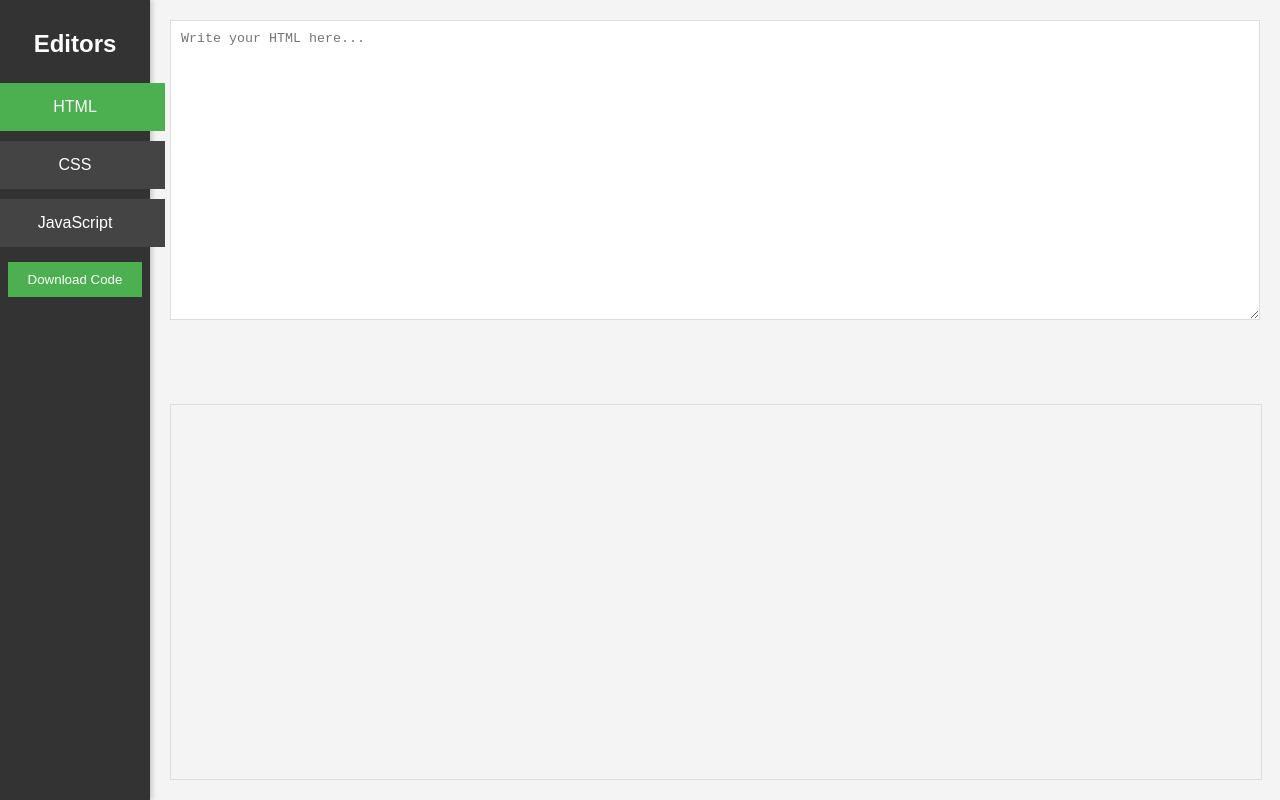
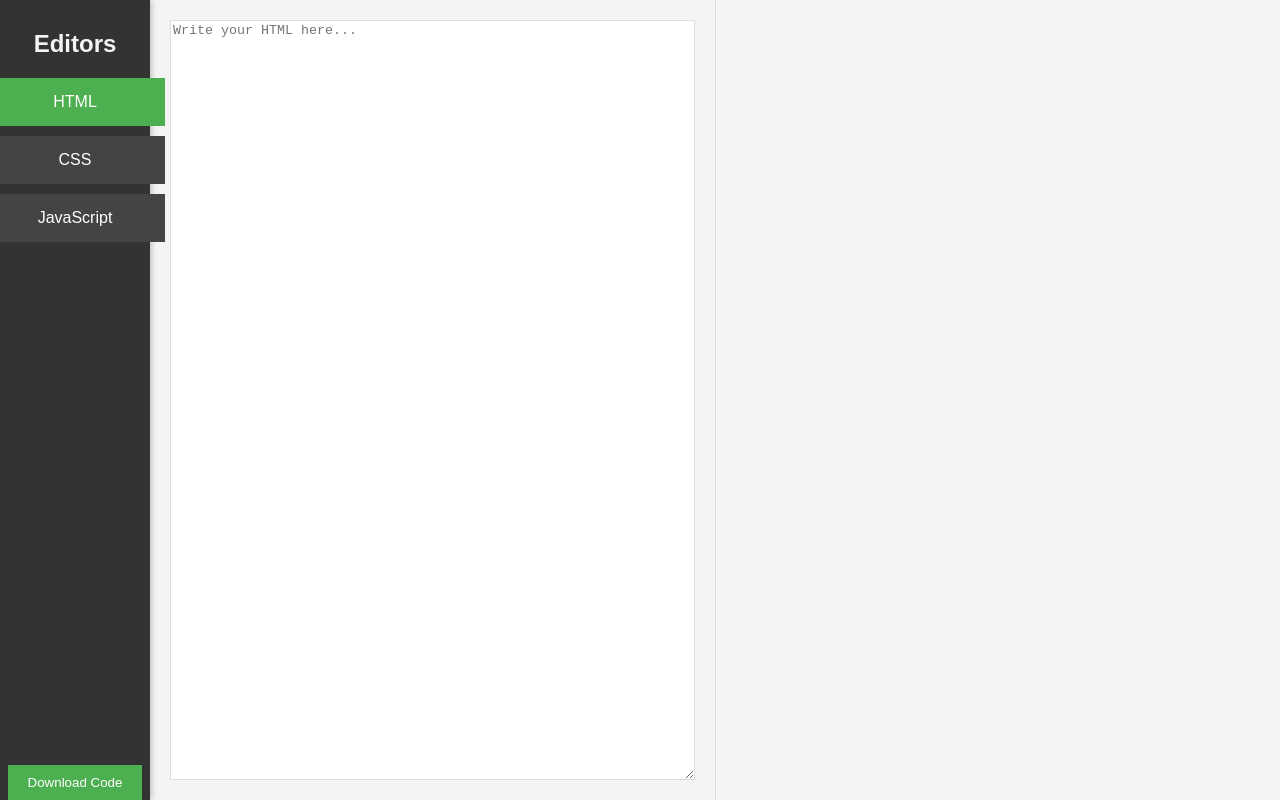
Before and after one commit to bwclark14/theweb, a plain HTML site: page index.html in a window 1280 px wide. Drawn offline with nearby package versions, Linux system fonts and the light colour scheme.

Commit message:
Update index.html

```diff
--- a/index.html
+++ b/index.html
@@ -9,12 +9,8 @@
             font-family: Arial, sans-serif;
             margin: 0;
             display: flex;
+            height: 100vh;
             background-color: #f4f4f4;
-            height: 100vh;
-        }
-        h1 {
-            text-align: center;
-            margin-top: 10px;
         }
         .sidebar {
             width: 150px;
@@ -25,6 +21,10 @@
             align-items: center;
             padding-top: 10px;
             box-shadow: 2px 0 5px rgba(0, 0, 0, 0.2);
+        }
+        .sidebar h2 {
+            color: #f4f4f4;
+            margin-bottom: 15px;
         }
         .editor-label {
             padding: 15px;
@@ -39,33 +39,32 @@
             background-color: #4CAF50;
         }
         .main {
+            display: flex;
             flex: 1;
-            display: flex;
-            flex-direction: column;
-            padding: 20px;
-            gap: 10px;
+            overflow: hidden;
         }
         .editor-container {
-            flex: 1;
+            width: 50%;
             display: flex;
             flex-direction: column;
             align-items: stretch;
+            padding: 20px;
+            box-sizing: border-box;
+            overflow-y: auto;
         }
         .editor {
             width: 100%;
-            padding: 10px;
             border: 1px solid #ddd;
             background-color: #fff;
-            height: 300px;
             font-family: monospace;
             box-sizing: border-box;
             resize: vertical;
+            height: 100%;
             display: none;
         }
         .preview-container {
-            width: 100%;
-            flex: 1;
-            border: 1px solid #ddd;
+            width: 50%;
+            border-left: 1px solid #ddd;
             overflow: hidden;
         }
         .preview {
@@ -74,7 +73,7 @@
             border: none;
         }
         #downloadBtn {
-            margin-top: 10px;
+            margin-top: auto;
             padding: 10px 20px;
             background-color: #4CAF50;
             color: white;
@@ -113,7 +112,6 @@
         const jsEditor = document.getElementById("jsEditor");
         const preview = document.getElementById("preview");
 
-        // Show the default editor on page load
         function showEditor(editorId) {
             // Hide all editors
             htmlEditor.style.display = "none";
@@ -171,7 +169,6 @@
             const cssCode = cssEditor.value;
             const jsCode = jsEditor.value;
 
-            // Create a zip file with HTML, CSS, and JS
             const zip = new JSZip();
             zip.file("index.html", htmlCode);
             zip.file("style.css", cssCode);
@@ -188,8 +185,7 @@
 
         // Initial call to set up the preview with default HTML editor shown
         updatePreview();
-        showEditor('htmlEditor'); // Ensure HTML editor is shown on page load
-
+        showEditor('htmlEditor');
     </script>
 
     <!-- JSZip library for creating zip files -->
```
